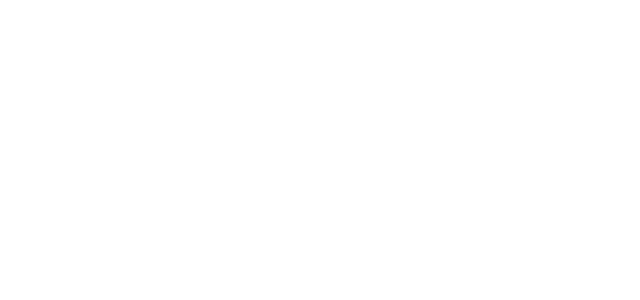
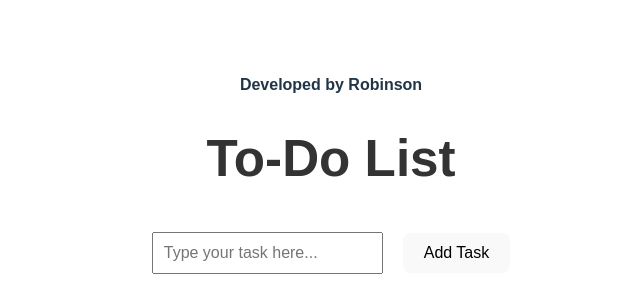
Before and after one commit to KavinduPramod/learn-git-actions, a React (Vite) app: page / in a window 1280 px wide. Shown: the part 222-522 px from the top of the page, without its empty margins (309-949 px from the left). Built offline with nearby package versions, Linux system fonts and the light colour scheme.

Commit message:
Implement to-do list functionality with add, delete, and toggle complete features

```diff
--- a/src/App.jsx
+++ b/src/App.jsx
@@ -1,11 +1,54 @@
-import { useState } from 'react';
-import './App.css';
+import { useState } from "react";
+import "./App.css";
 
 function App() {
+  const [tasks, setTasks] = useState([]);
+  const [newTask, setNewTask] = useState("");
+  const addTask = () => {
+    if (newTask.trim() !== "") {
+      setTasks([...tasks, { text: newTask, completed: false }]);
+      setNewTask("");
+    }
+  };
+  const deleteTask = (index) => {
+    const newTasks = tasks.filter((_, i) => i !== index);
+    setTasks(newTasks);
+  };
+  const toggleComplete = (index) => {
+    const newTasks = tasks.map((task, i) =>
+      i === index ? { ...task, completed: !task.completed } : task
+    );
+    setTasks(newTasks);
+  };
 
   return (
     <div className="App">
-
+      <div>
+        <h4>Developed by Robinson</h4>
+      </div>
+      <div></div>
+      <h1>To-Do List</h1>
+      <input
+        type="text"
+        value={newTask}
+        onChange={(e) => setNewTask(e.target.value)}
+        placeholder="Type your task here..."
+      />
+      <button onClick={addTask}>Add Task</button>
+      <ul>
+        {tasks.map((task, index) => (
+          <li
+            key={index}
+            style={{ textDecoration: task.completed ? "line-through" : "none" }}
+          >
+            {task.text}
+            <button onClick={() => toggleComplete(index)}>
+              {task.completed ? "Undo" : "Complete"}
+            </button>
+            <button onClick={() => deleteTask(index)}>Delete</button>
+          </li>
+        ))}
+      </ul>
     </div>
   );
 }
```
